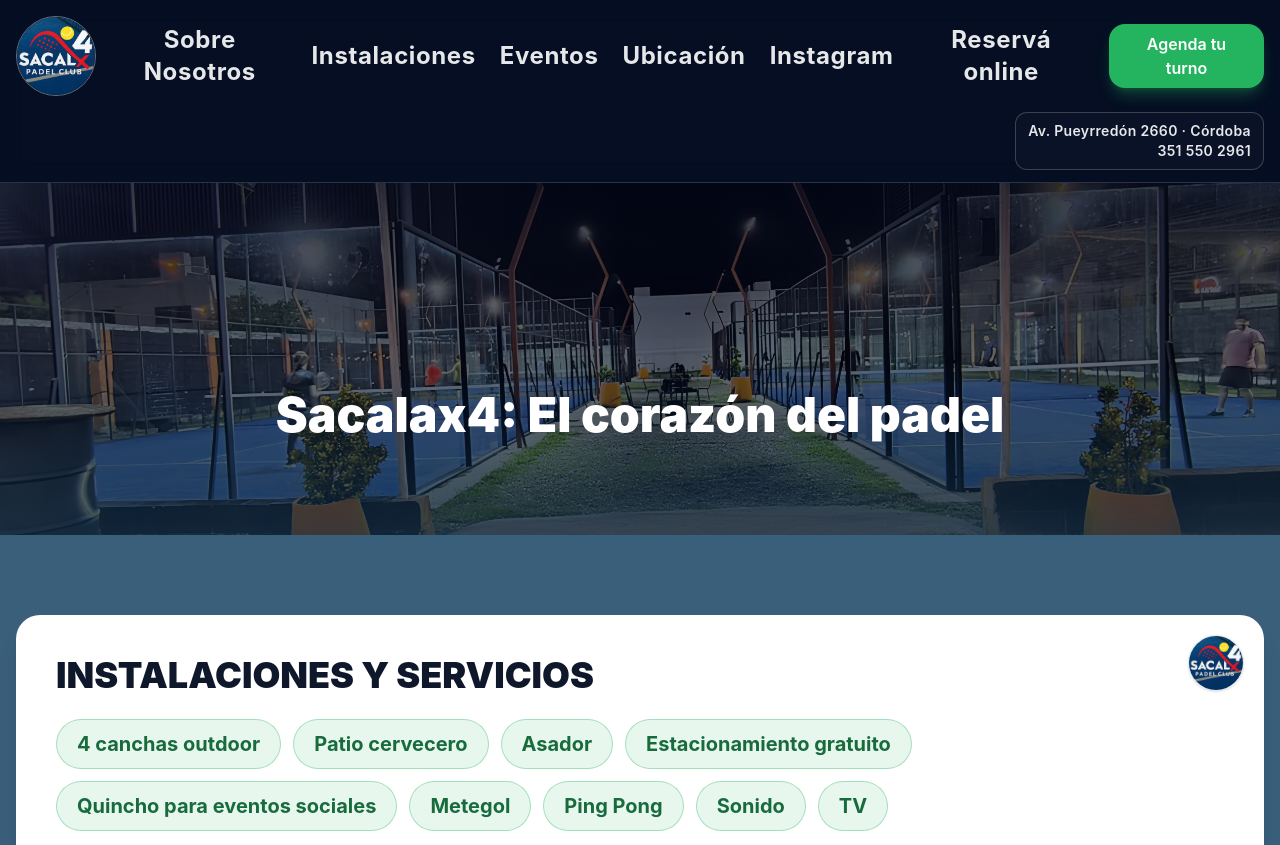
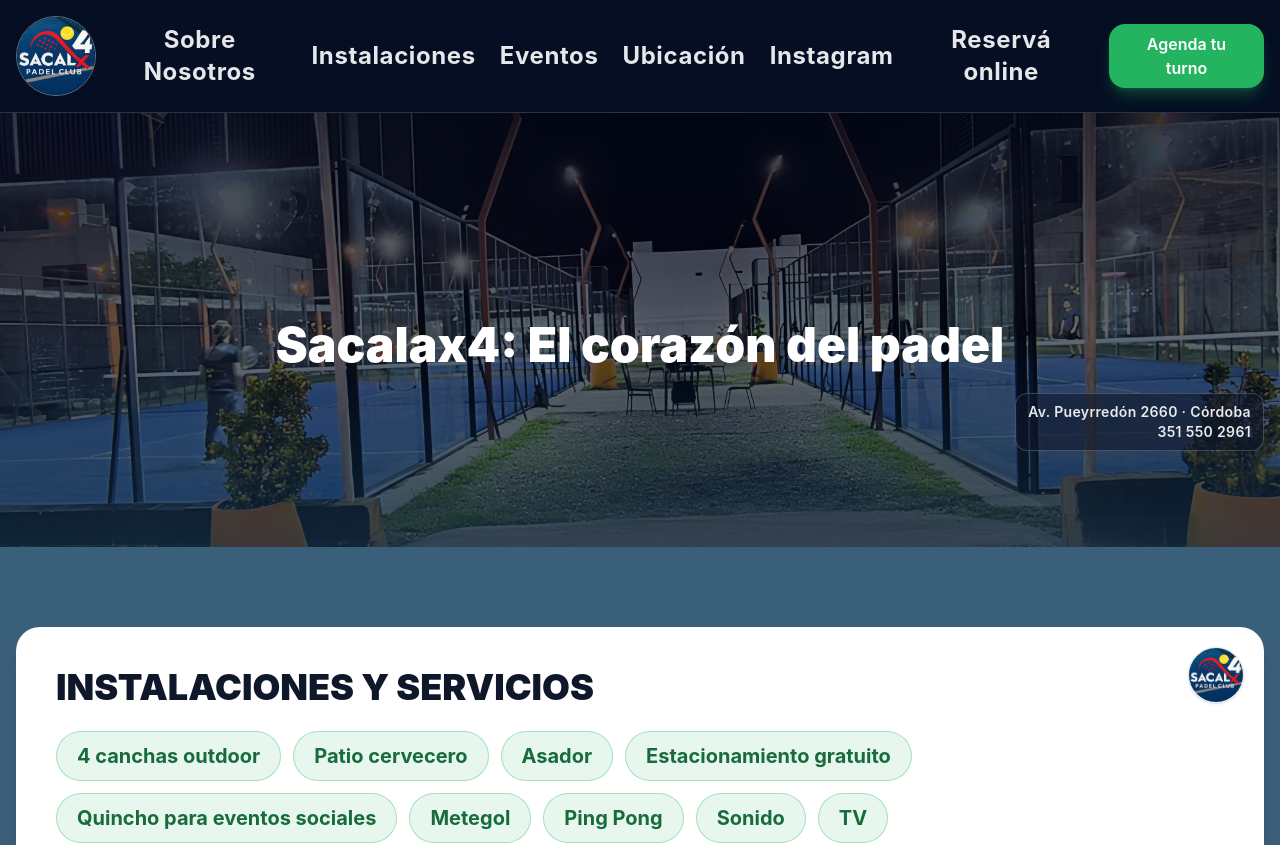
Before and after one commit to eamolina-dev/sacalapor4-padel-landing, a React (Vite) app: page / in a window 1280 px wide. Shown: the top 845 px of the page. Built offline with nearby package versions, Linux system fonts and the light colour scheme.

Commit message:
Move header contact badge into hero image area

```diff
--- a/src/components/HeroSection.tsx
+++ b/src/components/HeroSection.tsx
@@ -11,10 +11,14 @@
         loading="eager"
       />
       <div className="absolute inset-0 -z-10 bg-gradient-to-b from-slate-950/80 via-slate-950/60 to-[#102a43]/80" />
-      <div className="mx-auto flex max-w-7xl items-center justify-center px-4 py-16 text-center sm:py-24">
+      <div className="mx-auto flex w-full max-w-7xl flex-col items-center px-4 py-16 text-center sm:py-24">
         <h1 className="text-3xl font-black text-white sm:text-5xl">
           Sacalax4: El corazón del padel
         </h1>
+        <div className="mt-6 self-end rounded-xl border border-white/20 bg-slate-900/60 px-3 py-2 text-right text-xs font-semibold tracking-wide text-white/90 sm:text-sm">
+          <p>Av. Pueyrredón 2660 · Córdoba</p>
+          <p>351 550 2961</p>
+        </div>
       </div>
     </section>
   );
--- a/src/components/Navbar.tsx
+++ b/src/components/Navbar.tsx
@@ -124,13 +124,6 @@
         </div>
       </nav>
 
-      <div className="mx-auto flex w-full max-w-7xl justify-end px-4 pb-3">
-        <div className="rounded-xl border border-white/20 bg-slate-900/60 px-3 py-2 text-right text-xs font-semibold tracking-wide text-white/90 sm:text-sm">
-          <p>Av. Pueyrredón 2660 · Córdoba</p>
-          <p>351 550 2961</p>
-        </div>
-      </div>
-
       {menuOpen && (
         <div className="mx-4 mb-3 rounded-2xl border border-white/20 bg-slate-900/95 p-4 text-white min-[1100px]:hidden">
           <div className="flex flex-col gap-3">
```
